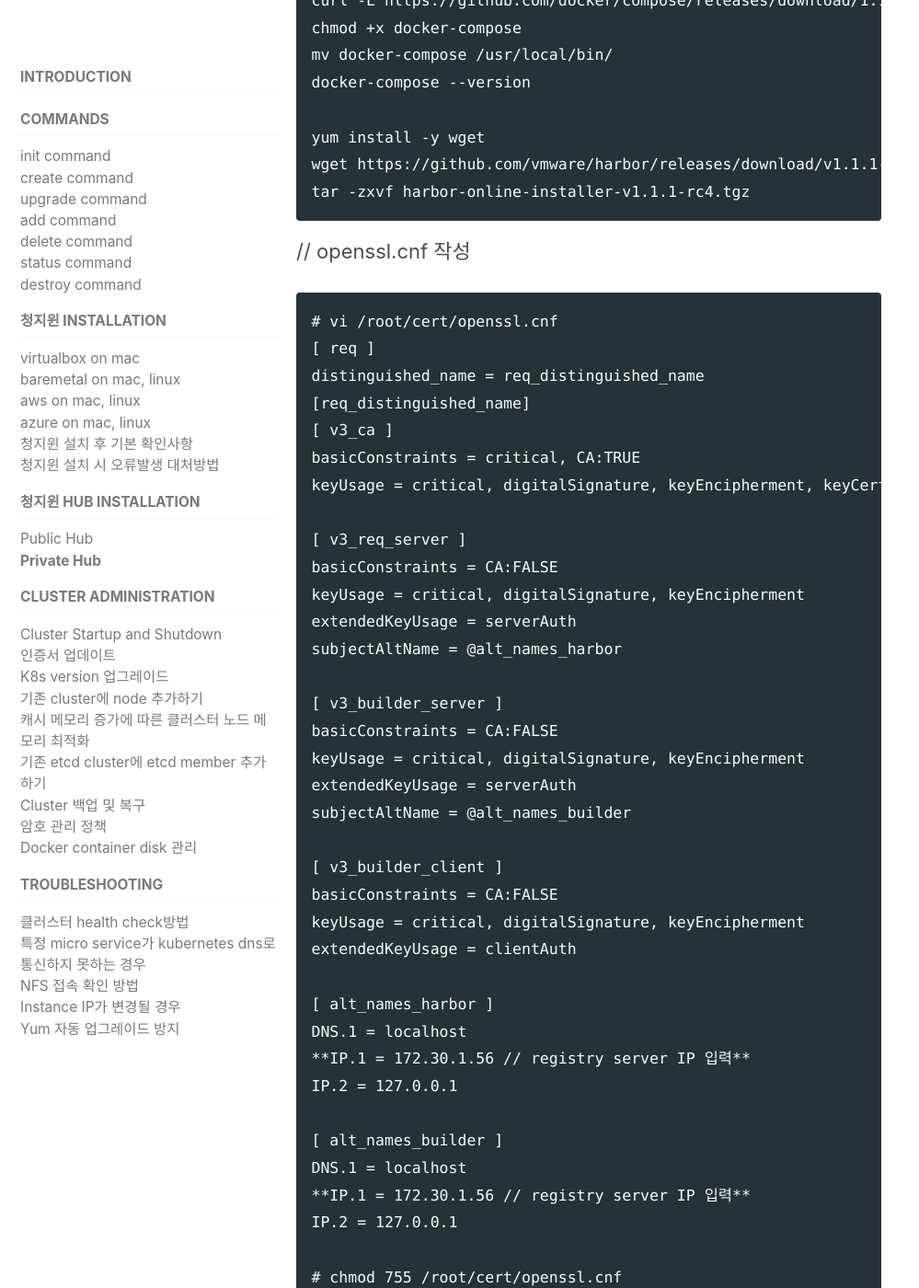
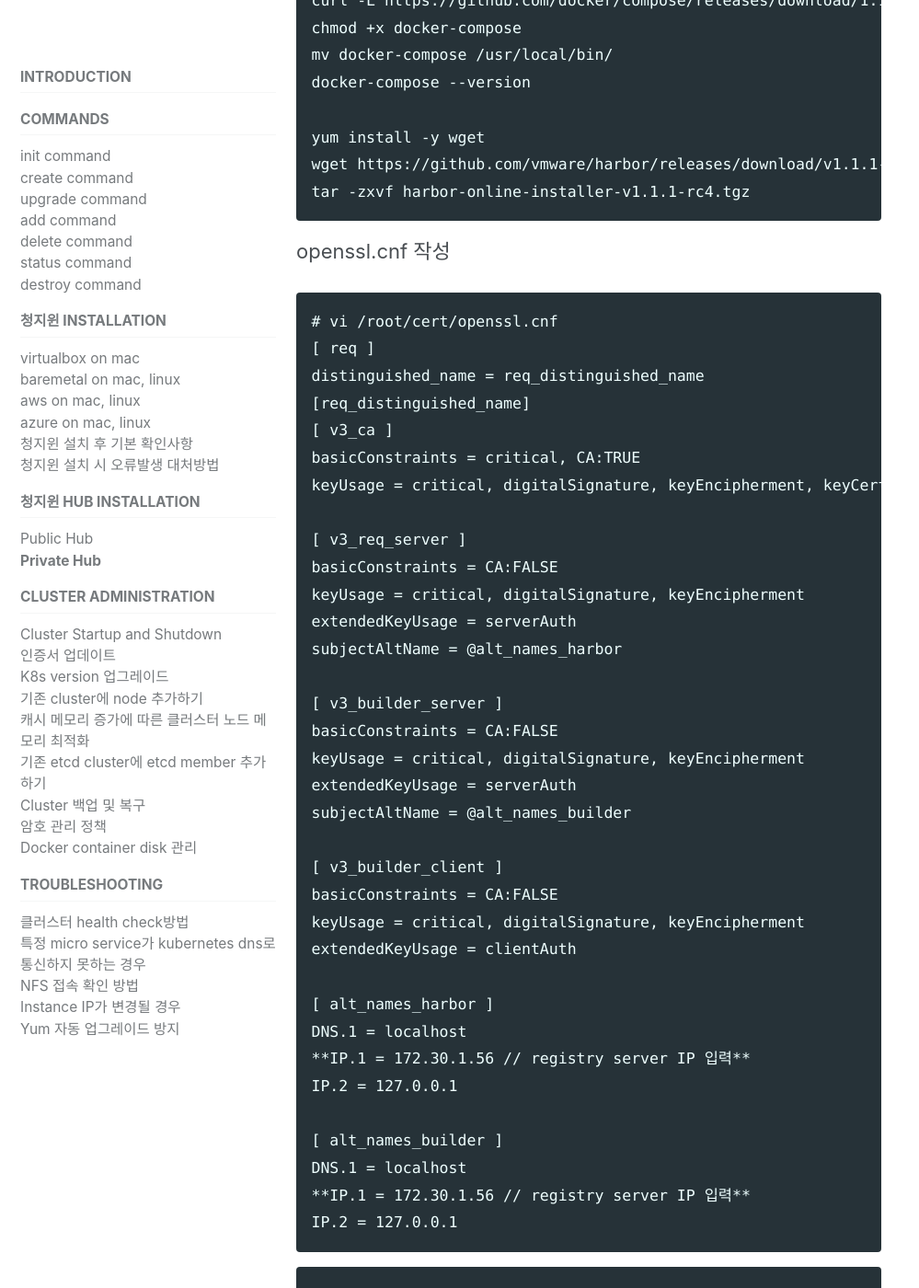
Before and after one commit to acornapps/cube-3-0-manual, a Jekyll site: the page built from _docs/3.2-hub-private.md, in a window 1280 px wide and 1400 px high, scrolled down 1341 px. Shown: the whole window at 92% size, without its empty margins (0-999 px from the left). Built offline with Jekyll 4.4.1, drawn with Linux system fonts in a browser that asks for light colours; cached includes are drawn as plain includes; nearby versions of some CDN libraries.

Commit message:
harbor 문서 수정함.

````diff
--- a/_docs/3.2-hub-private.md
+++ b/_docs/3.2-hub-private.md
@@ -55,7 +55,7 @@ wget https://github.com/vmware/harbor/releases/download/v1.1.1-rc4/harbor-online
 tar -zxvf harbor-online-installer-v1.1.1-rc4.tgz
 ```
 
-// openssl.cnf 작성
+openssl.cnf 작성
 
 ```
 # vi /root/cert/openssl.cnf
@@ -92,9 +92,8 @@ IP.2 = 127.0.0.1
 DNS.1 = localhost
 **IP.1 = 172.30.1.56 // registry server IP 입력**
 IP.2 = 127.0.0.1
+```
 
-# chmod 755 /root/cert/openssl.cnf
-```
 
 ```
 // harbor 인증서 만들기
@@ -106,6 +105,7 @@ IP.2 = 127.0.0.1
 
 일반적으로 Docker Server와 Docker Client간 로컬이 아닌 원격지에서는 반드시 TLS로 통신해야 함으로 사설인증서를 생성하여 설정해 준다.
 이를 편하게 설정하기 위해 "make_docker_cert.sh" 파일을 설치하고자 하는 VM 또는 machine에 upload 하여 실행한다.
+
 ```
 // docker 인증서 만들기
 # cd /root/cert/docker
````
